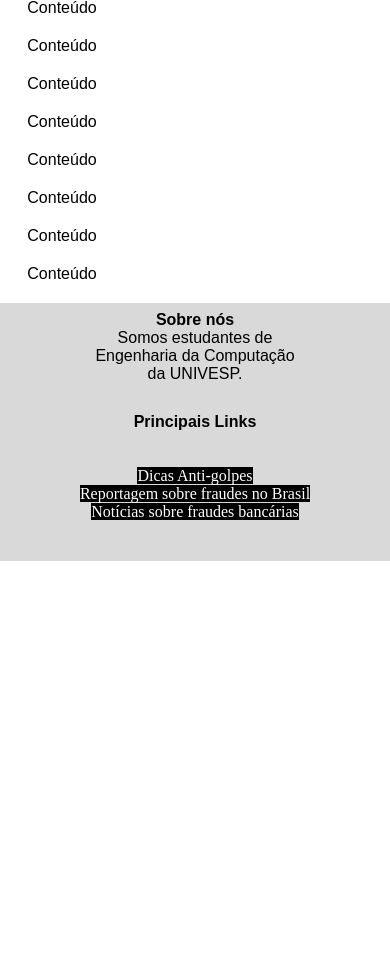
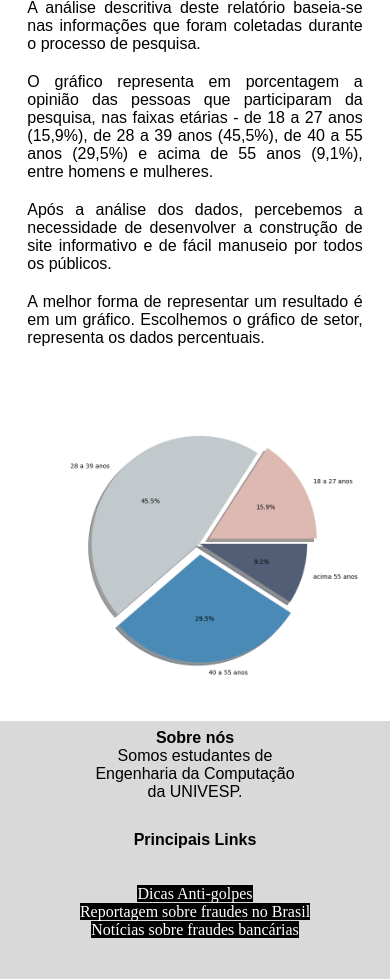
Before and after one commit to FlavioFMBorges/pi-mairinque-002, a Flask app: page /relatorio in a window 390 px wide. Shown: the part 313-1292 px from the top of the page. Before the commit the page ends 874 px from the top, so only its background shows below. Run offline with Flask 2, Linux system fonts and the light colour scheme; grey boxes are pictures that could not be loaded.

Commit message:
Colocado o conteúdo da página relatório Close #28

```diff
--- a/static/css/style.css
+++ b/static/css/style.css
@@ -425,6 +425,15 @@ body{
             margin: 0px auto;
             width: 350px;
         }
+    #grafico{
+        width: 100%;
+        height: 100%;
+    }
+        #grafico img{
+            text-align: center;
+            margin: 0px auto;
+            width: 350px;
+        }
 
     #cards{
         width: 100%;
--- a/templates/relatorio.html
+++ b/templates/relatorio.html
@@ -4,17 +4,18 @@
     <div id="ranking">
         <h1>Relatório Estatístico</h1>
 
-        <p>Conteúdo</p>
-        <p>Conteúdo</p>
-        <p>Conteúdo</p>
-        <p>Conteúdo</p>
-        <p>Conteúdo</p>
-        <p>Conteúdo</p>
-        <p>Conteúdo</p>
-        <p>Conteúdo</p>
-
-
-
+        <p>A análise descritiva deste relatório baseia-se nas informações que foram coletadas durante
+            o processo de pesquisa.</p>
+        <p>O gráfico representa em porcentagem a opinião das pessoas que participaram da pesquisa, nas faixas etárias -
+            de 18 a 27 anos (15,9%), de 28 a 39 anos (45,5%), de 40 a 55 anos (29,5%)
+            e acima de 55 anos (9,1%), entre homens e mulheres.</p>
+        <p> Após a análise dos dados, percebemos a necessidade de
+            desenvolver a construção de site informativo e de fácil manuseio por todos os públicos.</p>
+        <p>A melhor forma de representar um resultado é em um gráfico. Escolhemos o gráfico de setor,
+             representa os dados percentuais. </p>
+        <div id="grafico">
+            <a href="#"><img id ="grafico" src= "../static/imagens/diagrama-pizza.png" border="0"/></a>
+        </div>
 
     </div><!--fecha ranking -->
 
```
Also changed, not shown: static/imagens/diagrama-pizza.png (added).
